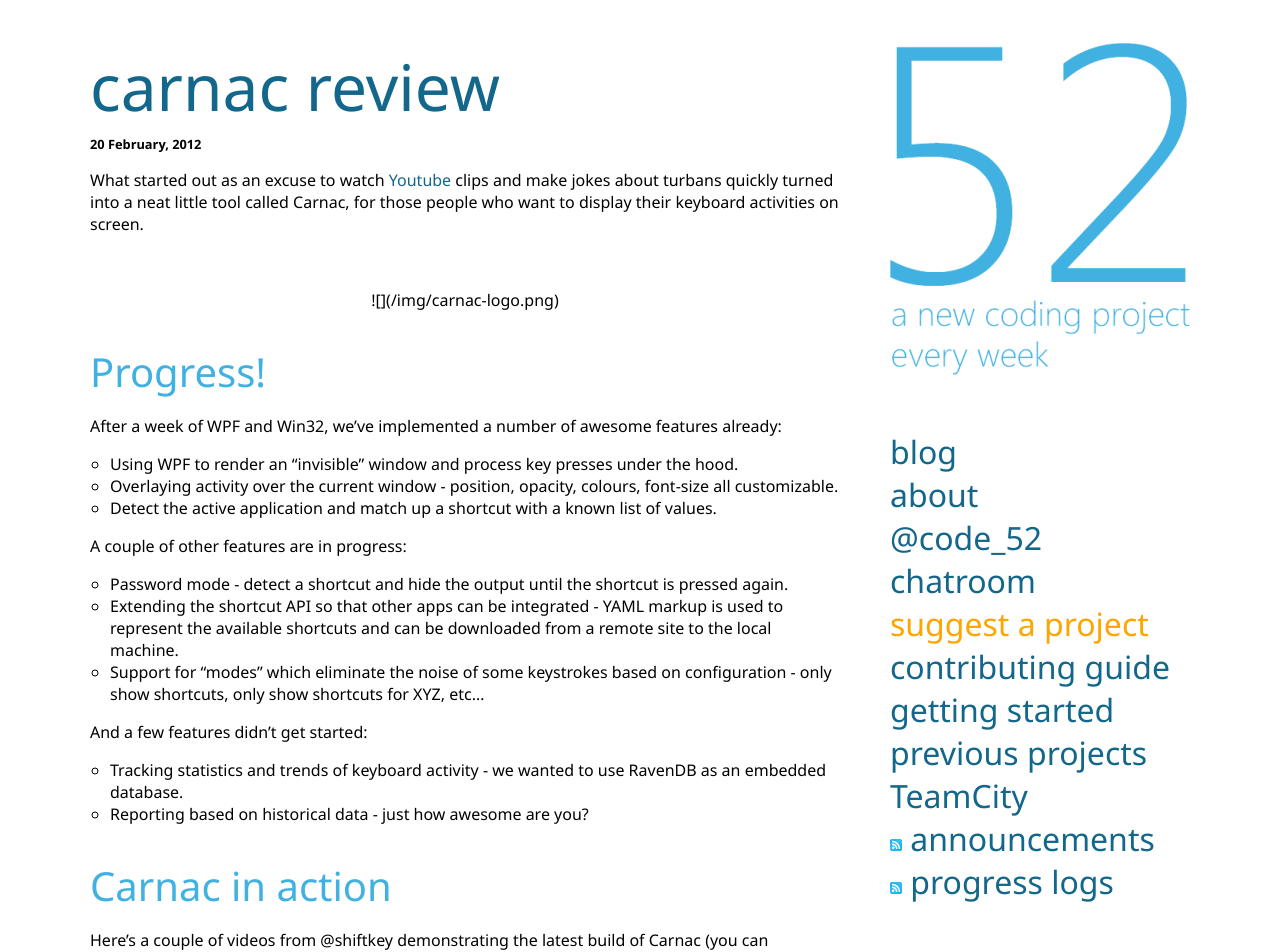
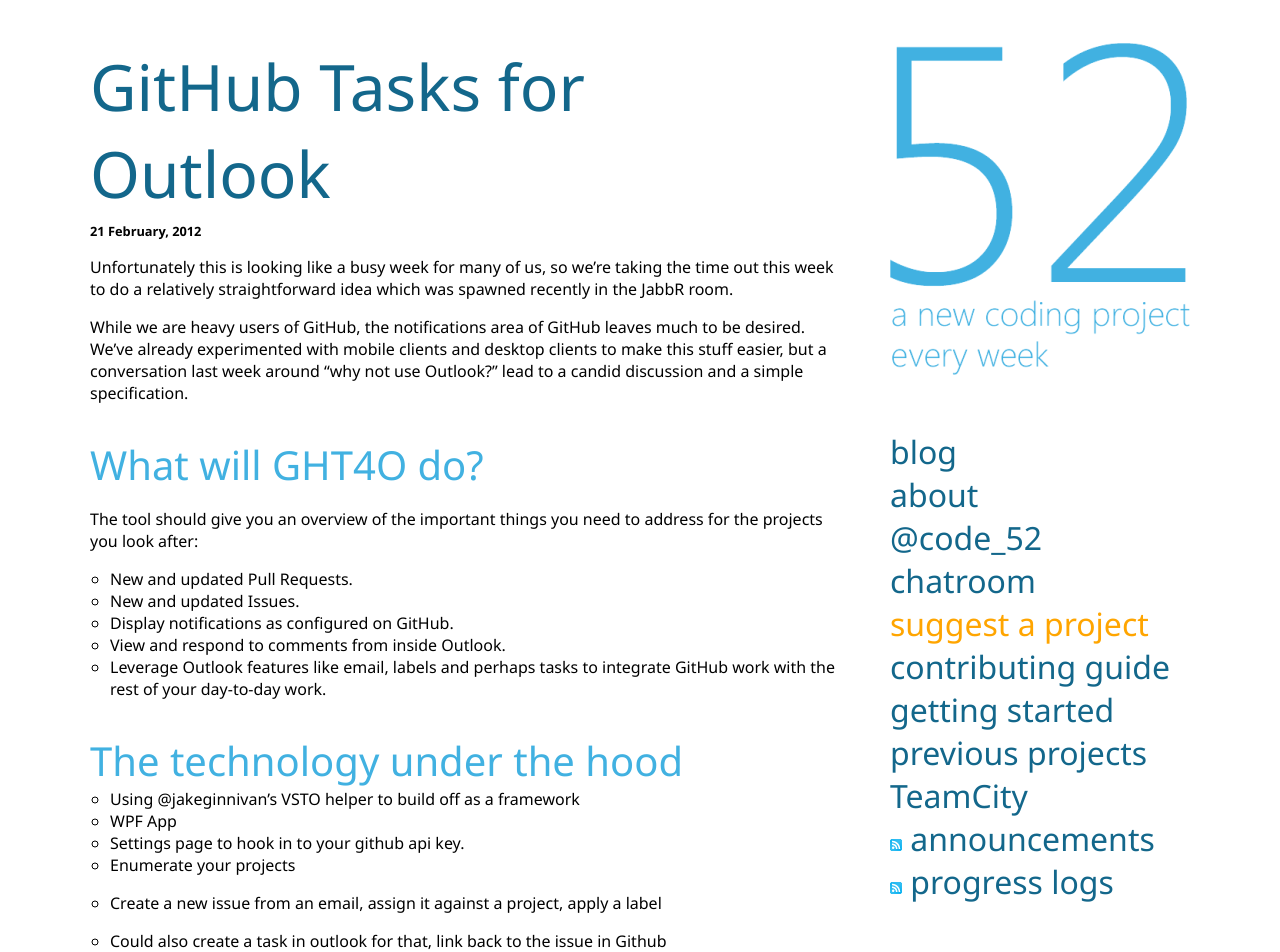
Before and after one commit to Code52/code52.github.com, a Jekyll site: the page built from blog.md, in a window 1280 px wide and 1400 px high. Shown: the top 952 px of the window. Built offline with Jekyll 4.4.1, drawn with Linux system fonts in a browser that asks for light colours; Markdown is read by kramdown in place of the engine named in the settings; comment, search, counter and statistics services are not loaded; some of the changed text lies outside the part shown.

Commit message:
started on gh40 intro, edits

```diff
--- a/_includes/past.html
+++ b/_includes/past.html
@@ -18,7 +18,7 @@
 				</div>
 			</a>
 			<a href="/carnac/">
-				<div class="Tile two-h lime">
+				<div class="Tile one lime">
 					<img src="/img/tiles/carnac.png" /><h2>carnac</h2>
 				</div>
 			</a>
--- /dev/null
+++ b/_posts/2012-02-20-github-for-outlook.md
@@ -0,0 +1,42 @@
+---
+layout: post
+permalink: /github-for-outlook.html
+date: 2012-02-21 23:00
+title: "GitHub Tasks for Outlook"
+author: "@aeoth, @shiftkey and @tobin"
+comments: true
+---
+
+Unfortunately this is looking like a busy week for many of us, so we're taking the time out this week to do a relatively straightforward idea which was spawned recently in the JabbR room.
+
+While we are heavy users of GitHub, the notifications area of GitHub leaves much to be desired. We've already experimented with mobile clients and desktop clients to make this stuff easier, but a conversation last week around "why not use Outlook?" lead to a candid discussion and a simple specification.
+
+## What will GHT4O do?
+
+The tool should give you an overview of the important things you need to address for the projects you look after:
+
+ * New and updated Pull Requests.
+ * New and updated Issues.
+ * Display notifications as configured on GitHub.
+ * View and respond to comments from inside Outlook.
+ * Leverage Outlook features like email, labels and perhaps tasks to integrate GitHub work with the rest of your day-to-day work.
+
+
+## The technology under the hood
+
+
+
+* Using @jakeginnivan's VSTO helper to build off as a framework
+* WPF App
+* Settings page to hook in to your github api key.
+* Enumerate your projects
+* Create a new issue from an email, assign it against a project, apply a label
+
+
+* Could also create a task in outlook for that, link back to the issue in Github
+
+* Not sure what else we could do to add subsequent emails back to a task as comments
+
+## How can I get involved?
+
+The initial project is up on [GitHub](http://github.com/Code52/github-for-outlook). The [Trello board](https://trello.com/board/github-tasks-for-outlook/4f4234cdbfa22c0070ac4caa) will be updated over the course of today/tomorrow as we sketch out the UI and features to implement. And of course the [JabbR](http://jabbr.net/#/rooms/code52) room is worth checking out too!
```
Also changed, not shown: _posts/2012-02-20-carnac-review.md (+1 -1 lines).
